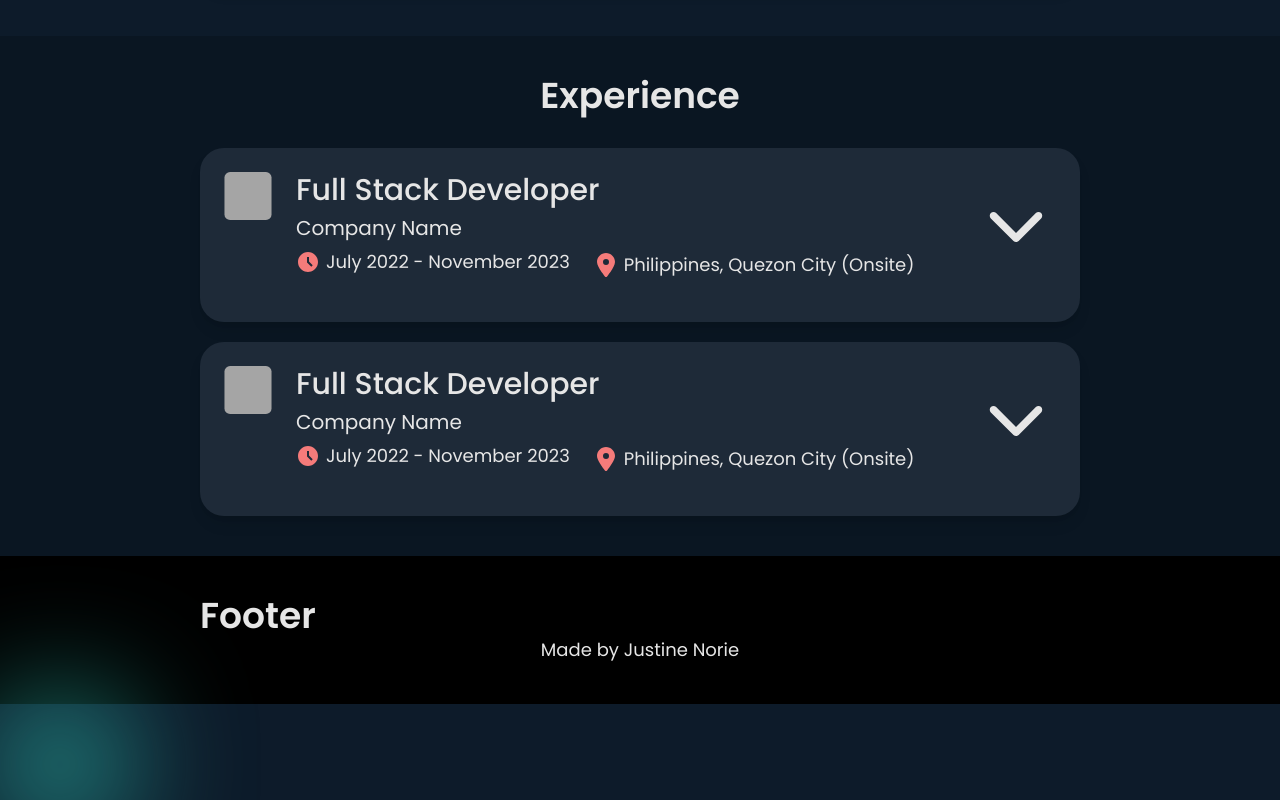
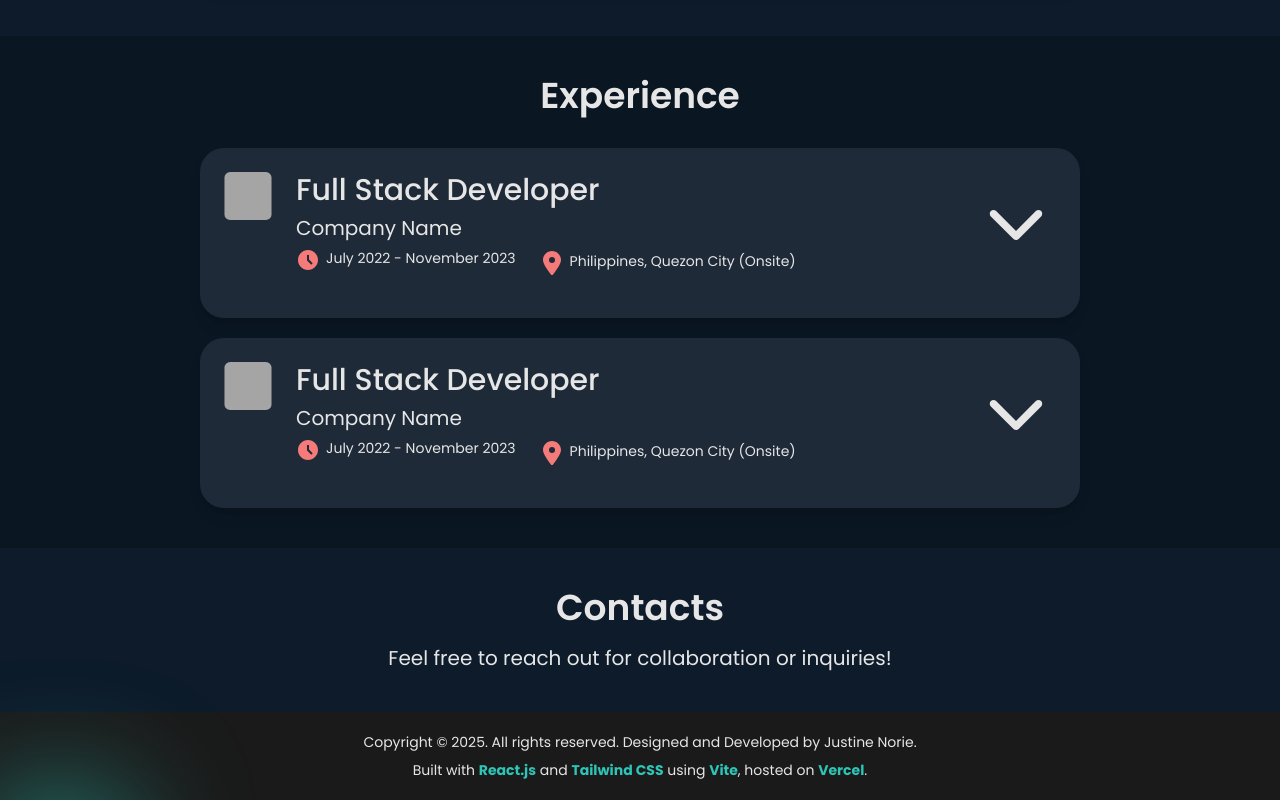
Before and after one commit to justinenorie/personal-portfolio, a React (Vite) app: page / in a window 1280 px wide. Shown: the part 3032-3832 px from the top of the page. Before the commit the page ends 3736 px from the top, so only its background shows below. Built offline with nearby package versions, Linux system fonts and the light colour scheme.

Commit message:
Add Contacts section and refactor components to arrow functions

```diff
--- a/src/App.jsx
+++ b/src/App.jsx
@@ -5,9 +5,10 @@ import TopBar from '@/components/sections/TopBar';
 import Skills from './components/sections/Skills';
 import Projects from './components/sections/Projects';
 import Experience from './components/sections/Experience';
+import Contacts from './components/sections/Contacts';
 import Footer from './components/sections/Footer';
 
-function App() {
+const App = () => {
   const ref = useRef(null);
   const [coordinates, setCoordinates] = useState({ x: 0, y: 0 });
 
@@ -25,7 +26,7 @@ function App() {
     }
   }, []);
 
-  const sections = [HeroSection, Skills, Projects, Experience];
+  const sections = [HeroSection, Skills, Projects, Experience, Contacts];
 
   return (
     <div>
--- /dev/null
+++ b/src/components/sections/Contacts.jsx
@@ -0,0 +1,31 @@
+import Typography from '../ui/Typography';
+import PropTypes from 'prop-types';
+
+const Contacts = ({ className }) => {
+  return (
+    <section id="contacts" className={`${className}`}>
+      <div className="grid gap-4">
+        <Typography variant="h2" className="text-txt-light text-center">
+          Contacts
+        </Typography>
+        <Typography variant="p" className="text-txt-light text-center">
+          Feel free to reach out for collaboration or inquiries!
+        </Typography>
+      </div>
+
+      <div>
+        <Typography variant="p" className="text-txt-light">
+
+        </Typography>
+      </div>
+    </section>
+
+
+  );
+}
+
+export default Contacts;
+
+Contacts.propTypes = {
+  className: PropTypes.string.isRequired,
+};
--- a/src/components/sections/Experience.jsx
+++ b/src/components/sections/Experience.jsx
@@ -4,10 +4,11 @@ import ExpCards from '../ui/ExpCards';
 import data from '../../lib/personals';
 import AnimatedDiv from '../../utils/AnimatedDiv';
 
-export default function Experience({ className }) {
+const Experience = ({ className }) => {
   return (
     <section id="experiences" className={className}>
       <AnimatedDiv>
+        {/* TODO: Add Education */}
         <Typography variant="h2" className="text-txt-light text-center mb-8">
           Experience
         </Typography>
@@ -31,6 +32,8 @@ export default function Experience({ className }) {
   );
 }
 
+export default Experience;
+
 Experience.propTypes = {
   className: PropTypes.string.isRequired,
 };
--- a/src/components/sections/Footer.jsx
+++ b/src/components/sections/Footer.jsx
@@ -1,13 +1,19 @@
 import Typography from '../ui/Typography';
 
-export default function Footer() {
+const Footer = () => {
   return (
-    <section id="contacts" className="bg-black">
-      <Typography variant="h2" className="text-txt-light">
-        Footer
+    <div className="grid gap-2 bg-txt-dark p-3 md:p-5 w-full">
+      <Typography variant="small" className="text-txt-light text-center">
+        Copyright © 2025. All rights reserved. Designed and Developed by
+        Justine Norie.
       </Typography>
-
-      <Typography variant="small" className="text-txt-light place-self-center">Made by Justine Norie</Typography>
-    </section>
+      <Typography variant="small" className="text-txt-light text-center">
+        Built with <strong className="text-accent">React.js</strong> and{' '}
+        <strong className="text-accent">Tailwind CSS</strong> using{' '}
+        <strong className="text-accent">Vite</strong>, hosted on <strong className="text-accent">Vercel</strong>.
+      </Typography>
+    </div>
   );
 }
+
+export default Footer;
--- a/src/components/sections/Projects.jsx
+++ b/src/components/sections/Projects.jsx
@@ -4,7 +4,7 @@ import projects from '../../lib/projects';
 import AnimatedDiv from '../../utils/AnimatedDiv';
 import PropTypes from 'prop-types';
 
-export default function Projects({ className }) {
+const Projects = ({ className }) => {
   return (
     <AnimatedDiv>
       <section id="projects" className={className}>
@@ -39,6 +39,8 @@ export default function Projects({ className }) {
   );
 }
 
+export default Projects;
+
 Projects.propTypes = {
   className: PropTypes.string.isRequired,
 };
--- a/src/components/sections/Skills.jsx
+++ b/src/components/sections/Skills.jsx
@@ -4,7 +4,7 @@ import tech from '../../lib/tech';
 import AnimatedDiv from '../../utils/AnimatedDiv';
 import PropTypes from 'prop-types';
 
-export default function Skills({ className }) {
+const Skills = ({ className }) => {
   return (
     <section id="stacks" className={className}>
       <AnimatedDiv>
@@ -36,6 +36,8 @@ export default function Skills({ className }) {
   );
 }
 
+export default Skills;
+
 Skills.propTypes = {
   className: PropTypes.string.isRequired,
 };
--- a/src/components/ui/Typography.jsx
+++ b/src/components/ui/Typography.jsx
@@ -14,7 +14,7 @@ const Typography = ({ variant, children, className = '' }) => {
     h2: 'text-2xl sm:text-3xl md:text-4xl font-semibold font-body',
     h3: 'text-xl sm:text-2xl md:text-3xl font-medium font-body',
     p: 'text-base sm:text-lg md:text-xl font-body',
-    small: 'text-sm sm:text-base md:text-lg font-body',
+    small: 'text-xs md:text-sm font-body',
   };
 
   return <p className={`${baseStyles[variant]} ${className}`}>{children}</p>;
--- a/vite.config.js
+++ b/vite.config.js
@@ -8,7 +8,7 @@ export default defineConfig({
   plugins: [react(), tailwindcss()],
   resolve: {
     alias: {
-      '@': path.resolve(__dirname, 'src'),
+      '@': path.resolve('src'),
     },
   },
 });
```
